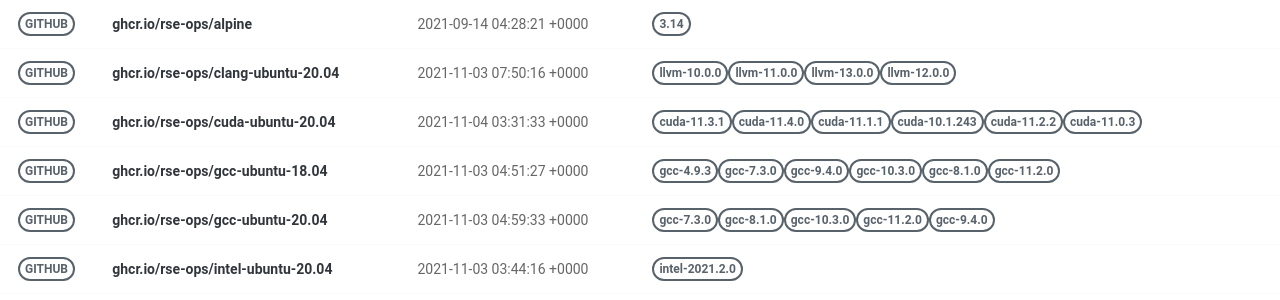
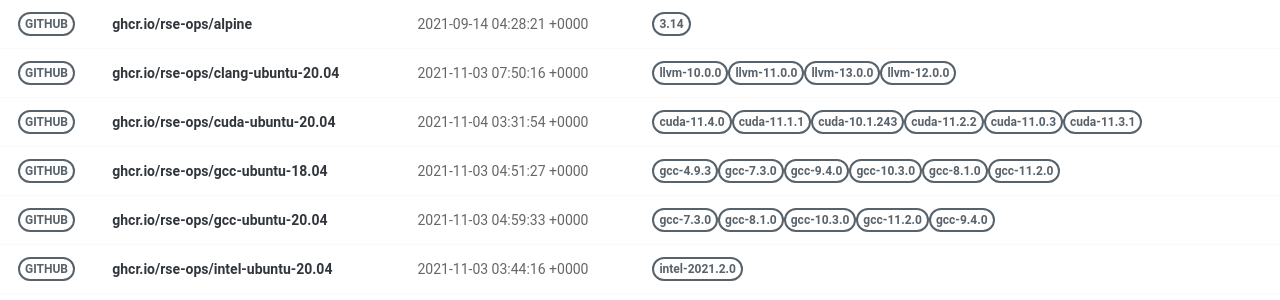
Before and after one commit to rse-ops/docker-images, a Jekyll site: the page built from pages/index.md, in a window 1280 px wide. Shown: the part 130-430 px from the top of the page. Built offline with Jekyll 4.4.1, drawn with Linux system fonts in a browser that asks for light colours; nearby versions of some CDN libraries.

Commit message:
Automated push to update library 2021-11-04

```diff
--- a/_library/ghcr.io-rse-ops-cuda-ubuntu-20.04.md
+++ b/_library/ghcr.io-rse-ops-cuda-ubuntu-20.04.md
@@ -1,14 +1,11 @@
 ---
 layout: container
 name: ghcr.io/rse-ops/cuda-ubuntu-20.04
-updated_at: 2021-11-04 03:31:33.050284
+updated_at: 2021-11-04 03:31:54.869191
 
 
 container_url: https://github.com/orgs/rse-ops/packages/container/package/cuda-ubuntu-20.04
 versions:
- - tag: cuda-11.3.1
-   dockerfile: https://github.com/rse-ops/docker-images/blob/main/ubuntu/cuda/Dockerfile
-   manifest: https://crane.ggcr.dev/manifest/ghcr.io/rse-ops/cuda-ubuntu-20.04:cuda-11.3.1
  - tag: cuda-11.4.0
    dockerfile: https://github.com/rse-ops/docker-images/blob/main/ubuntu/cuda/Dockerfile
    manifest: https://crane.ggcr.dev/manifest/ghcr.io/rse-ops/cuda-ubuntu-20.04:cuda-11.4.0
```
Also changed, not shown: other parts of _library/ghcr.io-rse-ops-cuda-ubuntu-20.04.md (+3 -0 lines).
